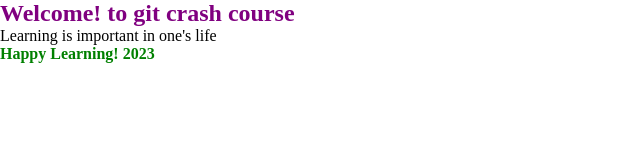
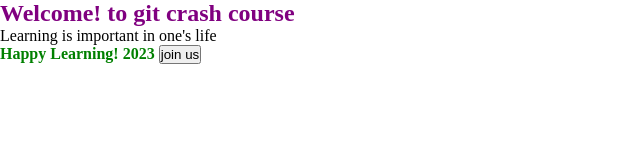
Before and after one commit to AmulyaGowda92/githubactionslearnings, a plain HTML site: page index.html in a window 1280 px wide. Shown: the full height of the page, 0-640 px from the left. Drawn offline with Linux system fonts and the light colour scheme.

Commit message:
commit second feature sample

```diff
--- a/index.html
+++ b/index.html
@@ -11,5 +11,6 @@
     <h2>Welcome! to git crash course</h2>
     <p>Learning is important in one's life</p>
     <span>Happy Learning! 2023</span>
+    <button>join us</button>
 </body>
 </html>
```
